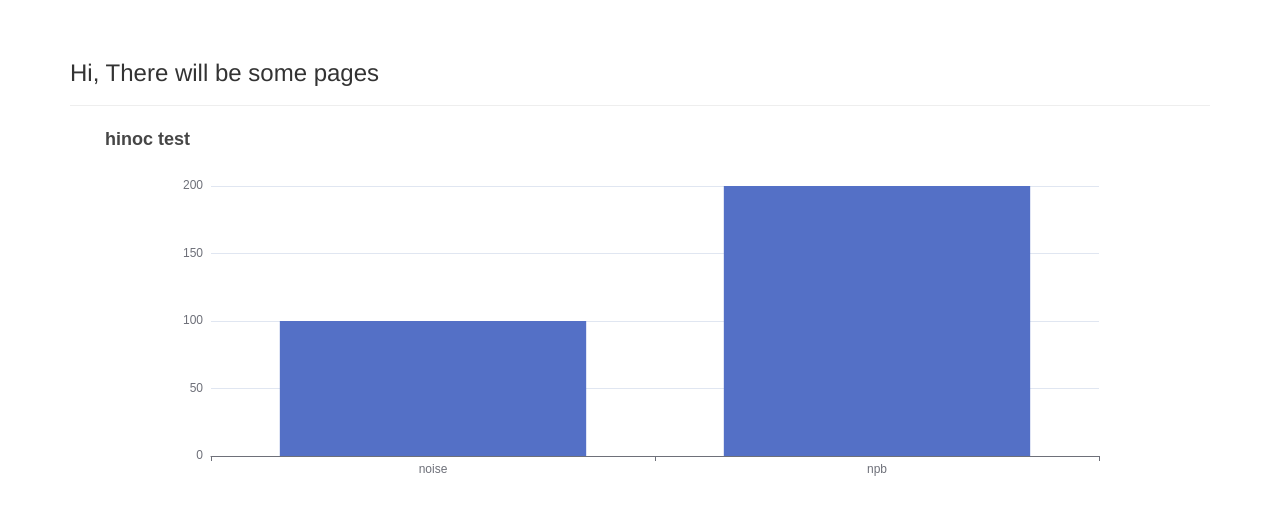
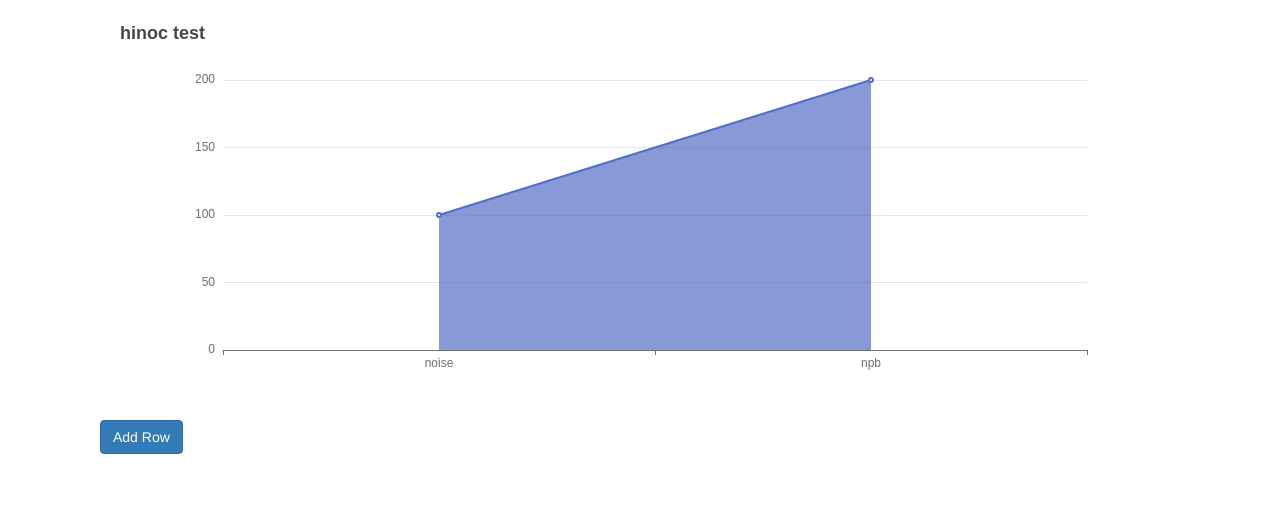
Before and after one commit to cunfate/fakegrafana, a Flask app: page / in a window 1280 px wide. Shown: the part 52-577 px from the top of the page. Run offline with Flask 2, Linux system fonts and the light colour scheme; some libraries are stand-ins or nearby versions.

Commit message:
add the "add" button to insert echarts

```diff
--- a/app/main/templates/showtables.html
+++ b/app/main/templates/showtables.html
@@ -3,39 +3,24 @@
 {% block scripts %}
 {{ super() }}
 <script src="{{ url_for('static', filename='js/echarts.js') }}"></script>
-<script>
-$(document).ready(function(){
-    var testchart = echarts.init(document.getElementsByClassName("testchart1")[0]);
-    var option = {
-        title: {
-            text: 'hinoc test'
-        },
-        tooltip:{},
-        legend: {
-            data:'show'
-        },
-        xAxis:{
-            data:['noise', 'npb']
-        },
-        yAxis:{},
-        series: {
-            name: 'value',
-            type: 'bar',
-            data:[100, 200]
-        }
-    };
-    testchart.setOption(option);
-});
-</script>
+<script src="{{ url_for('static', filename='js/main/hinocchart.js') }}"></script>
+<script src="{{ url_for('static', filename='js/main/chartviews.js') }}"></script>
 {% endblock %}
 
 {% block page_content %}
 <body>
-    <div class="page-header">
-    <h3>Hi, There will be some pages</h3>
-    </div>
-    <div class="container">
-        <div class="testchart1 col-md-12" style="height:400px;"></div>
+    <div class="container" id="top-container">
+        <div class="col-md-12 container" id="charts-container">
+            <div class="testchart1 col-md-12" style="height:400px;"></div>
+        </div>
+        <div class="col-md-12 container" id="add-row-container">
+            <div class="btn-group" role="group" aria-label="..." style="display:none" id="row-adder-bar">
+                <button type="button" class="btn btn-default col-md-4" id="add-liner-btn">Liner</button>
+                <button type="button" class="btn btn-default col-md-4" id="add-bar-btn">bar</button>
+                <button type="button" class="btn btn-default col-md-4" id="add-pan-btn">pan</button>
+            </div>
+            <button id="add-row" class="btn btn-primary" type="button">Add Row</button>
+        </div>
     </div>
 </body>
 {% endblock %}
--- /dev/null
+++ b/app/static/js/main/chartviews.js
@@ -0,0 +1,43 @@
+$(document).ready(function(){
+    var testchart = echarts.init(document.getElementsByClassName("testchart1")[0]);
+    var option = {
+        title: {
+            text: 'hinoc test'
+        },
+        tooltip:{},
+        legend: {
+            data:'show'
+        },
+        xAxis:{
+            data:['noise', 'npb']
+        },
+        yAxis:{},
+        series: {
+            name: 'value',
+            type: 'line',
+            areaStyle:{normal:{}},
+            data:[100, 200]
+        }
+    };
+    testchart.setOption(option);
+
+    $("#add-row").click(function() {
+        $("#row-adder-bar")[0].style.display="block";
+        $("#add-row")[0].style.display="none";
+    });
+
+    $("#row-adder-bar").click(function() {
+        $("#row-adder-bar")[0].style.display="none";
+        $("#add-row")[0].style.display="block";
+    });
+
+    $("#add-liner-btn").click(function() {
+        chartnew = new HinocChart("line", $("#charts-container")[0]);
+        chartnew.show();
+    });
+
+    $("#add-bar-btn").click(function() {
+        chartnew = new HinocChart("bar", $("#charts-container")[0]);
+        chartnew.show();
+    });
+});
--- /dev/null
+++ b/app/static/js/main/hinocchart.js
@@ -0,0 +1,33 @@
+function HinocChart(chartType, container) {
+    if(arguments.length === 0 || typeof chartType !== "string") {
+        chartType = "line";
+    }
+    this.chartContainer = $('<div class="col-md-12" style="height:400px;"></div>')[0];
+    container.append(this.chartContainer);
+    this.chart = echarts.init(this.chartContainer);
+    this.chartoption = {
+        title: {
+            text: 'New Hinoc chart'
+        },
+        tooltip:{},
+        backgroundColor: 'rgba(153, 255, 204, 0.3)',
+        legend: {
+            data:'show'
+        },
+        xAxis:{
+            data:[]
+        },
+        yAxis:{},
+        series: {
+            name: 'value',
+            type: chartType,
+            areaStyle:{normal:{}},
+            data:[]
+        }
+    };
+
+    this.show = function() {
+        this.chart.setOption(this.chartoption);
+        return this;
+    };
+};
```
